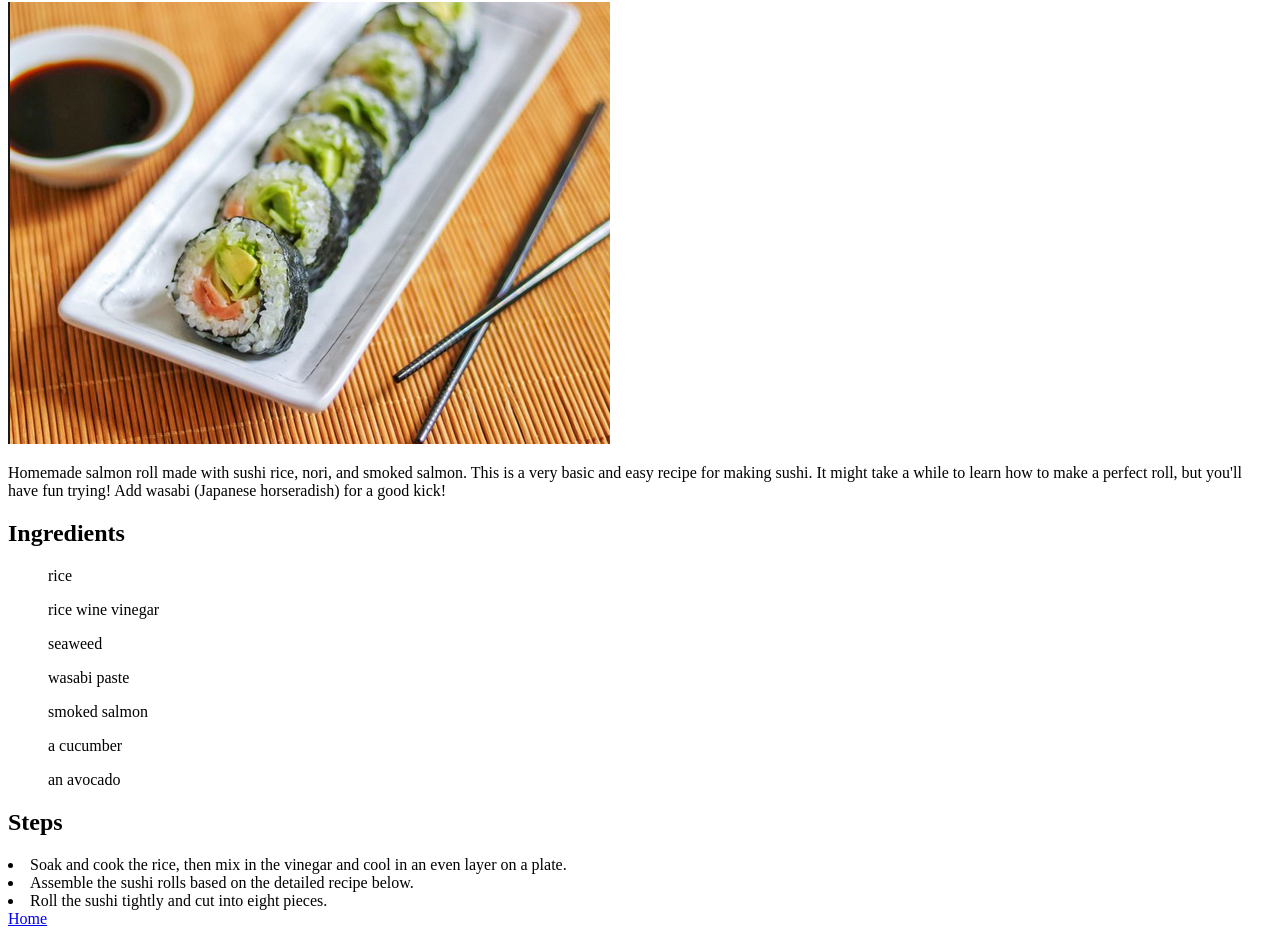
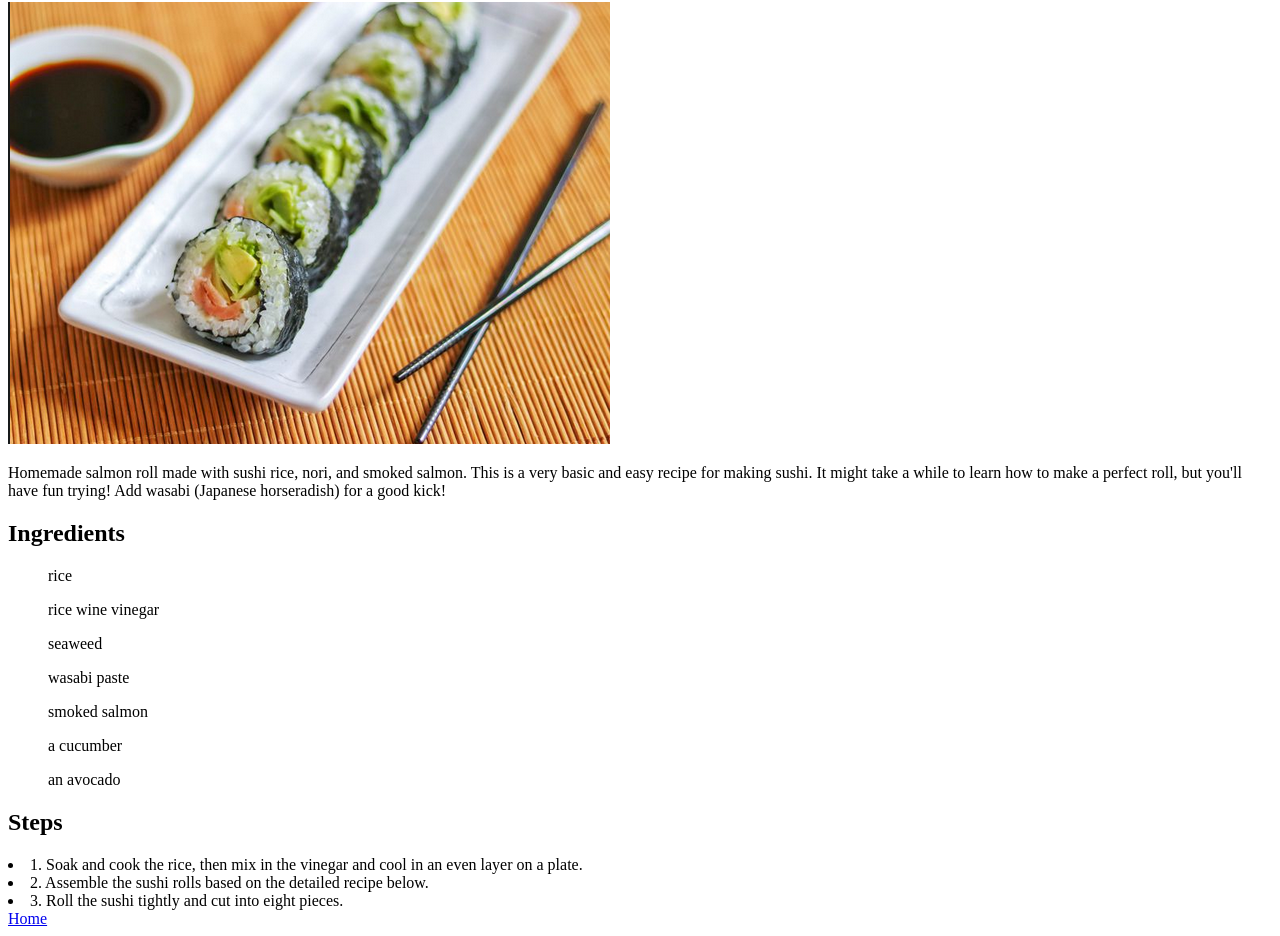
Before and after one commit to skudle489/odin-recipes, a plain HTML site: page recipes/sushi.html in a window 1280 px wide. Shown: the part 78-1014 px from the top of the page. Drawn offline with Linux system fonts and the light colour scheme.

Commit message:
added numbers for the order of sushi recipe steps
sushi recipe steps didn't have the number of order for preparation

```diff
--- a/recipes/sushi.html
+++ b/recipes/sushi.html
@@ -20,9 +20,9 @@
     <ol>an avocado</ol>
 
     <h2>Steps</h2>
-    <li>Soak and cook the rice, then mix in the vinegar and cool in an even layer on a plate.</li>
-    <li>Assemble the sushi rolls based on the detailed recipe below.</li>
-    <li>Roll the sushi tightly and cut into eight pieces. </li>
+    <li>1. Soak and cook the rice, then mix in the vinegar and cool in an even layer on a plate.</li>
+    <li>2. Assemble the sushi rolls based on the detailed recipe below.</li>
+    <li>3. Roll the sushi tightly and cut into eight pieces. </li>
 
     <a href="../index.html">Home</a>
 </body>
```
